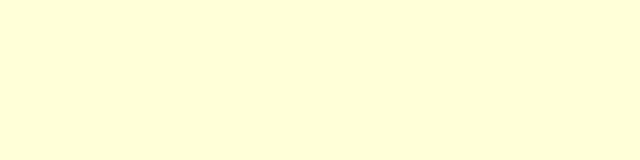
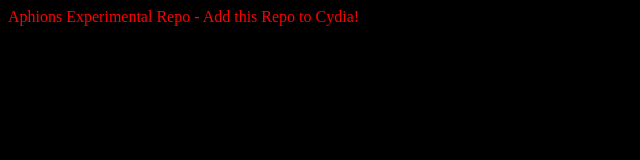
Before and after one commit to Aphion/aphion.github.io, a plain HTML site: page index.html in a window 1280 px wide. Shown: the whole page, without its empty margins (0-640 px from the left). Drawn offline with Linux system fonts and the light colour scheme.

Commit message:
updated index.html

```diff
--- a/index.html
+++ b/index.html
@@ -1,8 +1,8 @@
 <html>
-  <body bgcolor="#ffffd8" text="#ff0000" link="#0000ff" vlink="#ff0000" alink="#00a000">
+  <body bgcolor="#000000" text="#ff0000" link="#0000ff" vlink="#ff0000" alink="#00a000">
  <head>
  <title>Aphions Cydia Repo</title>
  </head>
-<body>
+<body>Aphions Experimental Repo - Add this Repo to Cydia!
 </body>
  </html>
```
